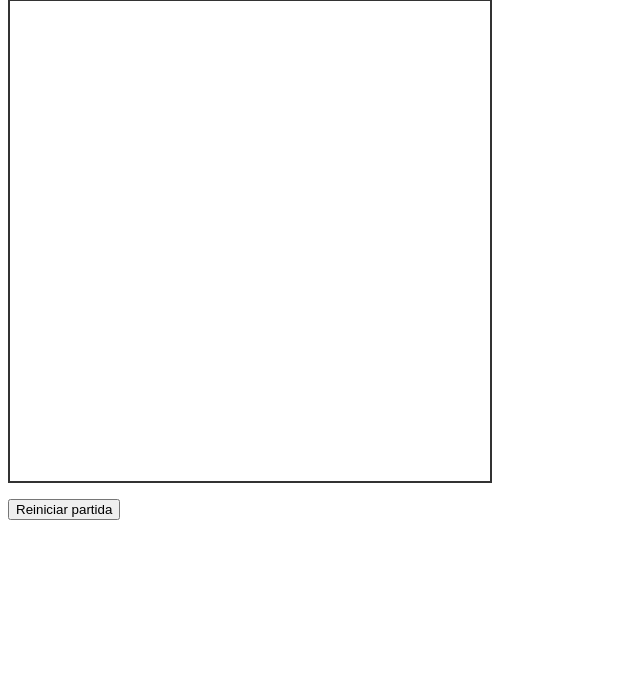
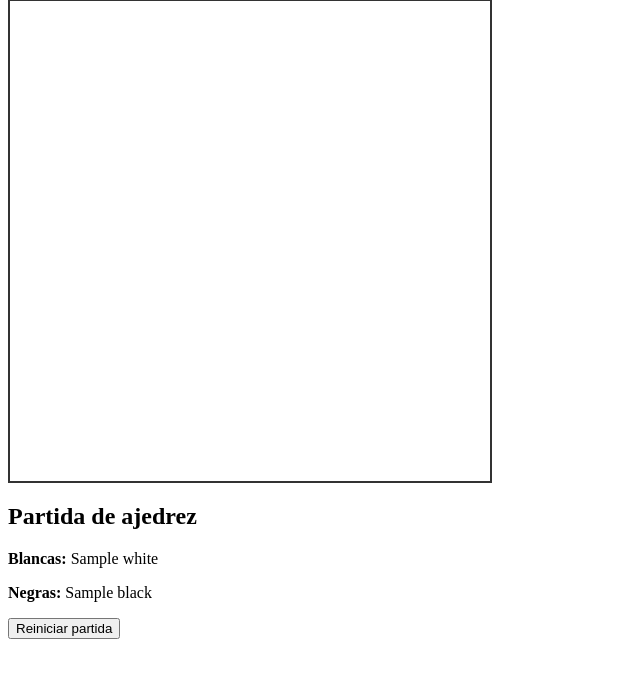
Before and after one commit to GodDragon12/chess-app-, a Flask app: template templates/index.html in a window 1280 px wide. Shown: the part 68-746 px from the top of the page, without its empty margins (0-640 px from the left). Run offline with Flask 3, Linux system fonts and the light colour scheme; the template is opened without the code that fills it: most values are stand-ins (such as "Sample title", 1, 10 or a date in 2020).

Commit message:
Enhance chess game interface with player details
Added player information display and improved HTML structure.

```diff
--- a/templates/index.html
+++ b/templates/index.html
@@ -28,6 +28,10 @@
 <body>
   <h2>Ajedrez con validación de reglas (python-chess + Flask)</h2>
   <div id="board" class="board"></div>
+  <h2>Partida de ajedrez</h2>
+
+<p><strong>Blancas:</strong> {{ players.white or "—" }}</p>
+<p><strong>Negras:</strong> {{ players.black or "—" }}</p>
 
   <p>
     <button onclick="resetGame()">Reiniciar partida</button>
```
